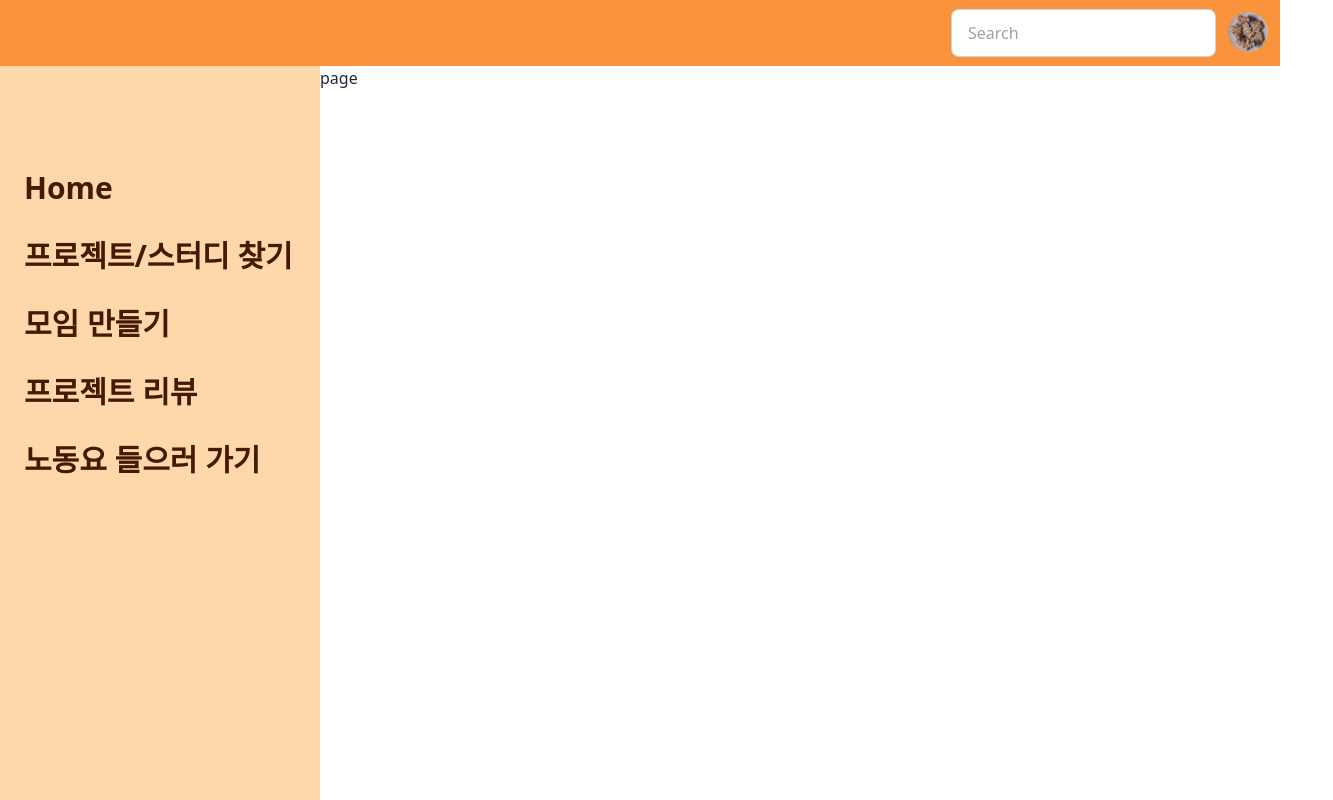
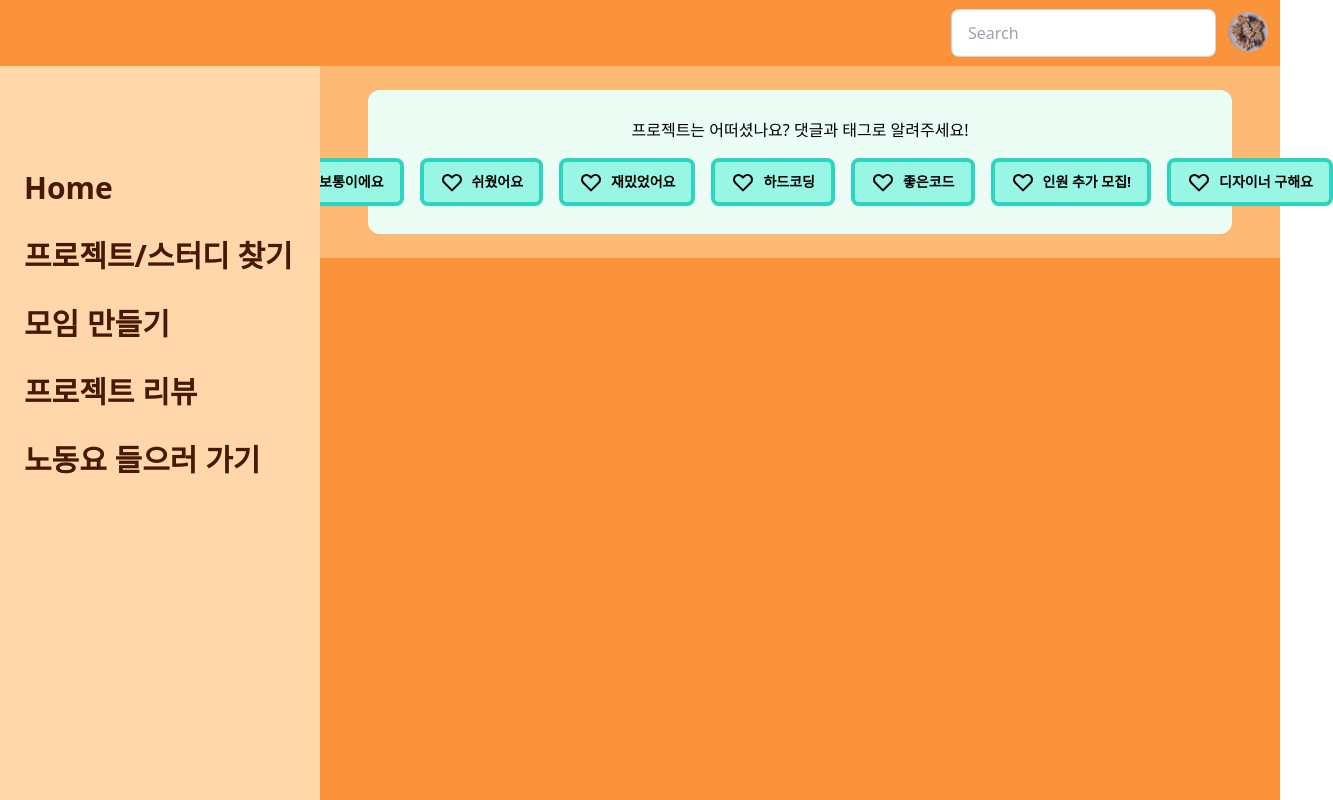
Before and after one commit to dev-cookie-project/dev-cookie, a Next.js app: page /projectReview/1 in a window 1280 px wide. Shown: the top 800 px of the page, 1333 px wide, since content can reach past the window. Built offline with nearby package versions, Linux system fonts and the light colour scheme; no server answers.

Commit message:
CSS: projectReview 페이지 상단 부분(중복체크 안됨)

```diff
--- a/src/app/projectReview/[id]/page.tsx
+++ b/src/app/projectReview/[id]/page.tsx
@@ -1,7 +1,51 @@
 import React from "react";
 
 function page() {
-  return <div>page</div>;
+  const commentTagList = [
+    "보통이에요",
+    "쉬웠어요",
+    "재밌었어요",
+    "하드코딩",
+    "좋은코드",
+    "인원 추가 모집!",
+    "디자이너 구해요",
+  ];
+  return (
+    <>
+      <div className="h-48 w-128 flex flex-col items-center justify-center bg-orange-300">
+        <div className="h-36 w-129 bg-emerald-50 border-amber-800 rounded-xl p-4 text-black flex flex-col items-center justify-center gap-4">
+          프로젝트는 어떠셨나요? 댓글과 태그로 알려주세요!
+          <div className="flex flex-row items-center justify-center gap-4">
+            {commentTagList.map((tag) => {
+              return (
+                <button
+                  key={tag}
+                  className="btn bg-teal-200 border-teal-400 text-black border-4 hover:bg-violet-600 active:bg-violet-700 focus:outline-none focus:ring focus:ring-violet-300 focus:bg-violet-400"
+                >
+                  <svg
+                    xmlns="http://www.w3.org/2000/svg"
+                    className="h-6 w-6"
+                    fill="none"
+                    viewBox="0 0 24 24"
+                    stroke="currentColor"
+                  >
+                    <path
+                      strokeLinecap="round"
+                      strokeLinejoin="round"
+                      strokeWidth="2"
+                      d="M4.318 6.318a4.5 4.5 0 000 6.364L12 20.364l7.682-7.682a4.5 4.5 0 00-6.364-6.364L12 7.636l-1.318-1.318a4.5 4.5 0 00-6.364 0z"
+                    />
+                  </svg>
+                  {tag}
+                </button>
+              );
+            })}
+          </div>
+        </div>
+      </div>
+      <div className="h-200 w-128 px-4 bg-orange-400 flex justify-center items-center"></div>
+    </>
+  );
 }
 
 export default page;
--- a/tailwind.config.ts
+++ b/tailwind.config.ts
@@ -11,6 +11,7 @@ const config: Config = {
     extend: {
       width: {
         "128": "100%",
+        "129": "90%",
       },
       height: {
         "100": "38rem",
```
